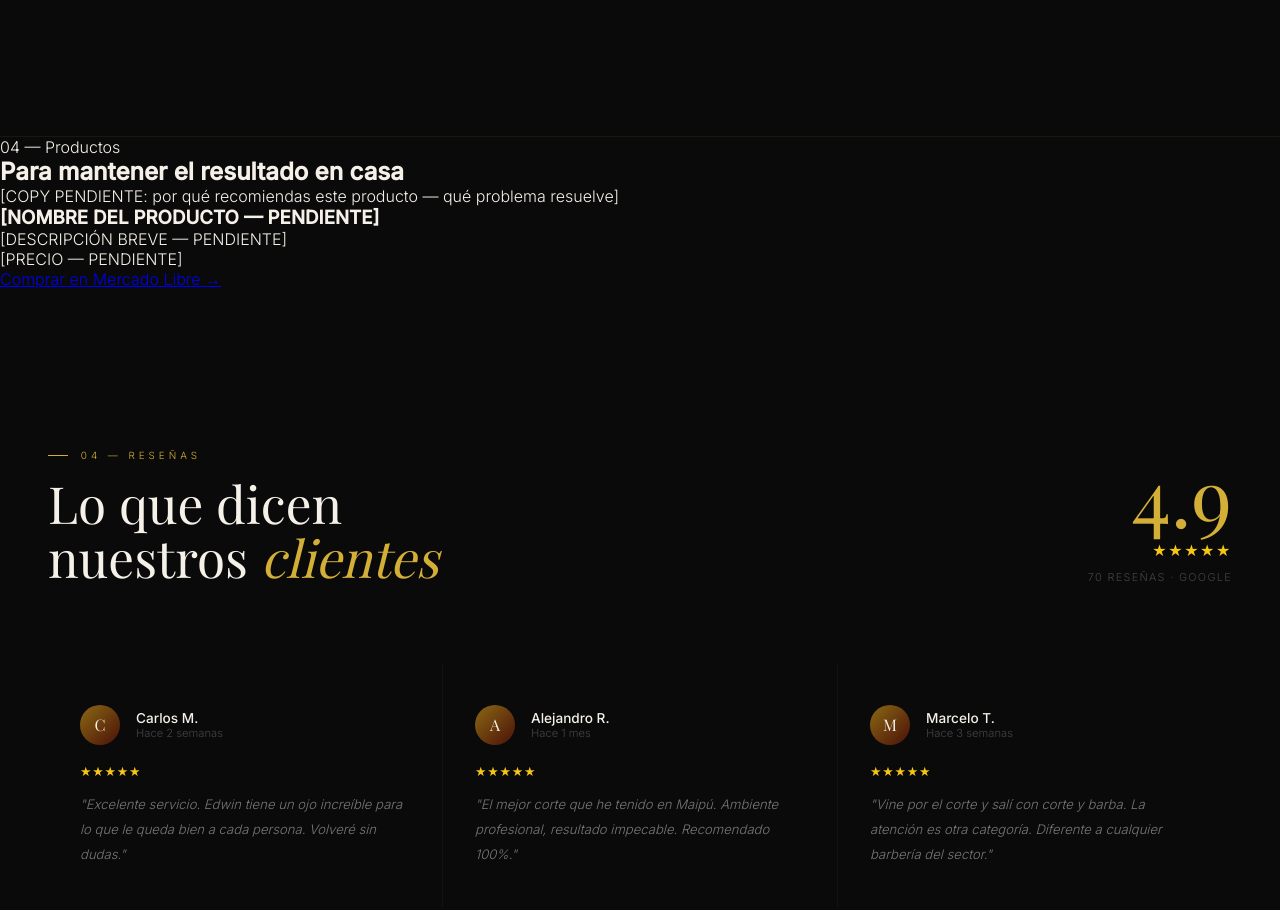
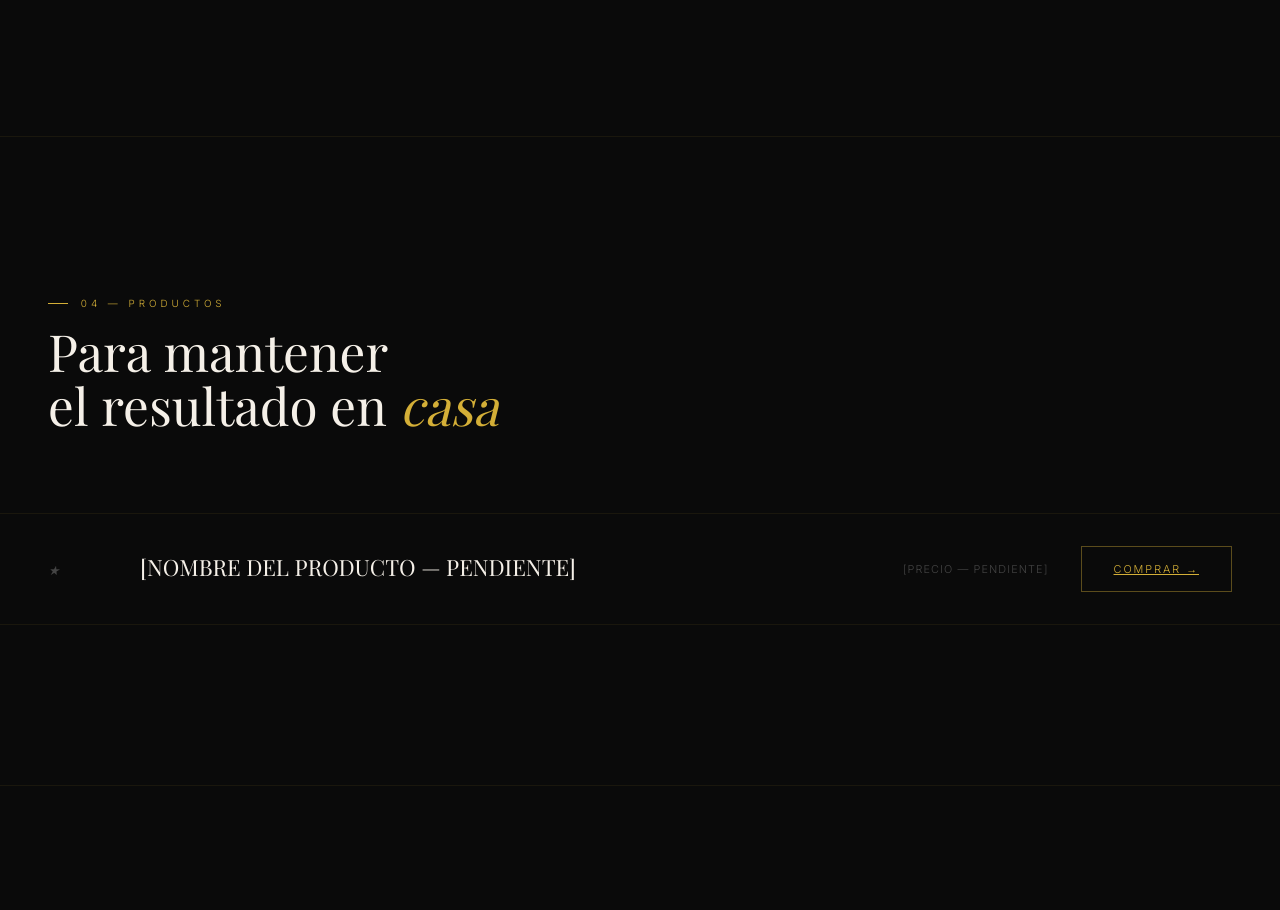
Before and after one commit to reservaedwinfoxbarberstudio-oss/edwinfoxbarberstyle-web, a plain HTML site: page index.html in a window 1280 px wide. Shown: the part 3880-4790 px from the top of the page. Drawn offline with nearby package versions, Linux system fonts and the light colour scheme; a web font is replaced by a local one.

Commit message:
Refactor product section into services section

```diff
--- a/index.html
+++ b/index.html
@@ -578,21 +578,23 @@ nav.scrolled{padding:.8rem 1.5rem}
     </form>
   </div>
 </section>
-  <section id="productos" class="section-productos">
-  <div class="section-label">04 — Productos</div>
-  <h2>Para mantener el resultado en casa</h2>
-  <p class="section-intro">
-    [COPY PENDIENTE: por qué recomiendas este producto — qué problema resuelve]
-  </p>
-  <div class="producto-card">
-    <div class="producto-info">
-      <h3>[NOMBRE DEL PRODUCTO — PENDIENTE]</h3>
-      <p class="producto-desc">[DESCRIPCIÓN BREVE — PENDIENTE]</p>
-      <p class="producto-precio">[PRECIO — PENDIENTE]</p>
+  <section class="services" id="productos">
+  <div class="svc-header rv">
+    <div>
+      <p class="about-label" style="margin-bottom:1rem">04 — Productos</p>
+      <h2 class="about-h2" style="margin-bottom:0">Para mantener<br>el resultado en <em>casa</em></h2>
     </div>
-    <a href="https://meli.la/2Qpa2Da" target="_blank" rel="noopener" class="btn-comprar">
-      Comprar en Mercado Libre →
-    </a>
+  </div>
+  <div class="svc-list">
+    <div class="svc-row rv">
+      <span class="svc-idx">★</span>
+      <div class="svc-info">
+        <span class="svc-name">[NOMBRE DEL PRODUCTO — PENDIENTE]</span>
+        <span class="svc-desc">[DESCRIPCIÓN BREVE — PENDIENTE]</span>
+      </div>
+      <span class="svc-dur">[PRECIO — PENDIENTE]</span>
+      <a href="https://meli.la/2Qpa2Da" class="btn-outline" target="_blank" rel="noopener">Comprar →</a>
+    </div>
   </div>
 </section>
 
```
